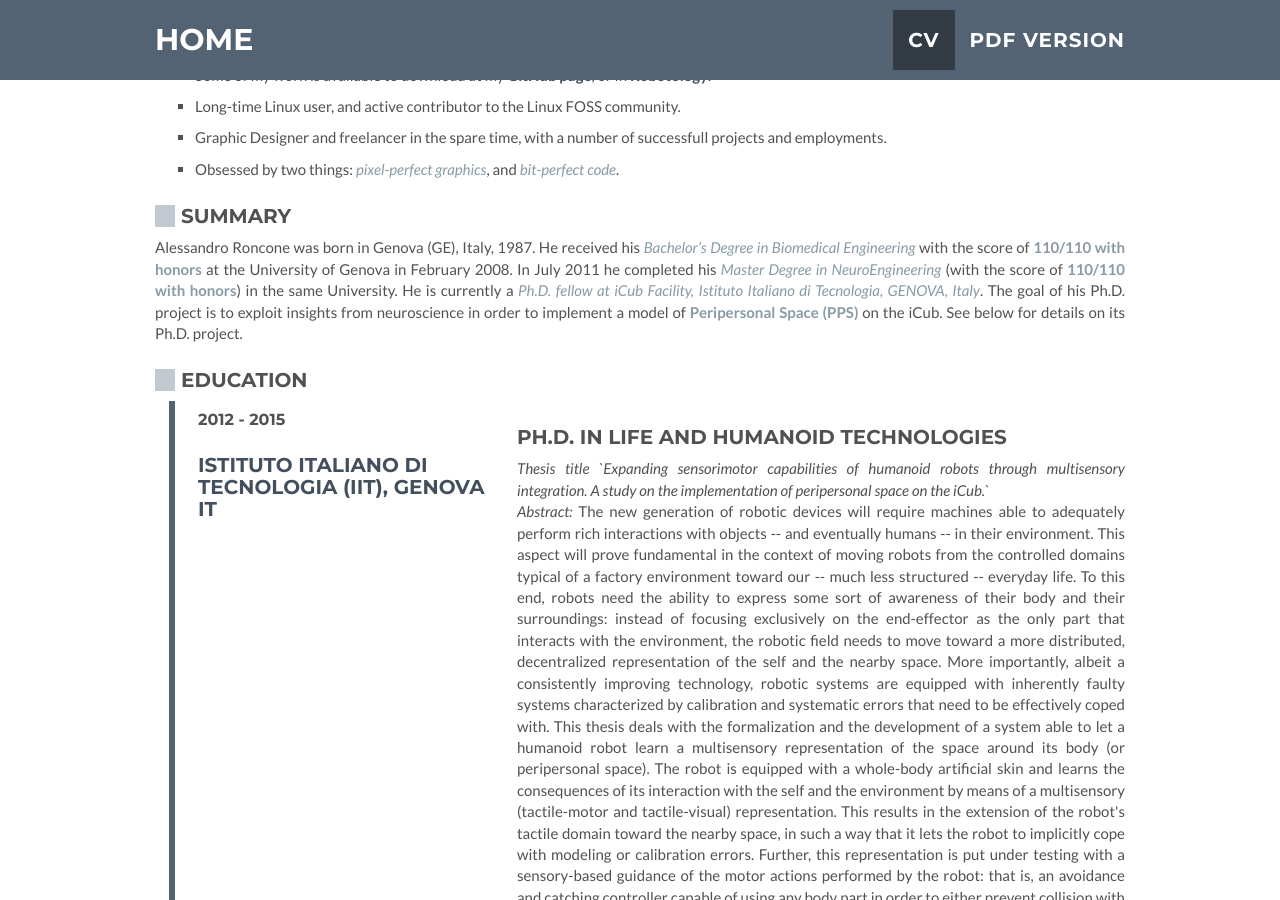
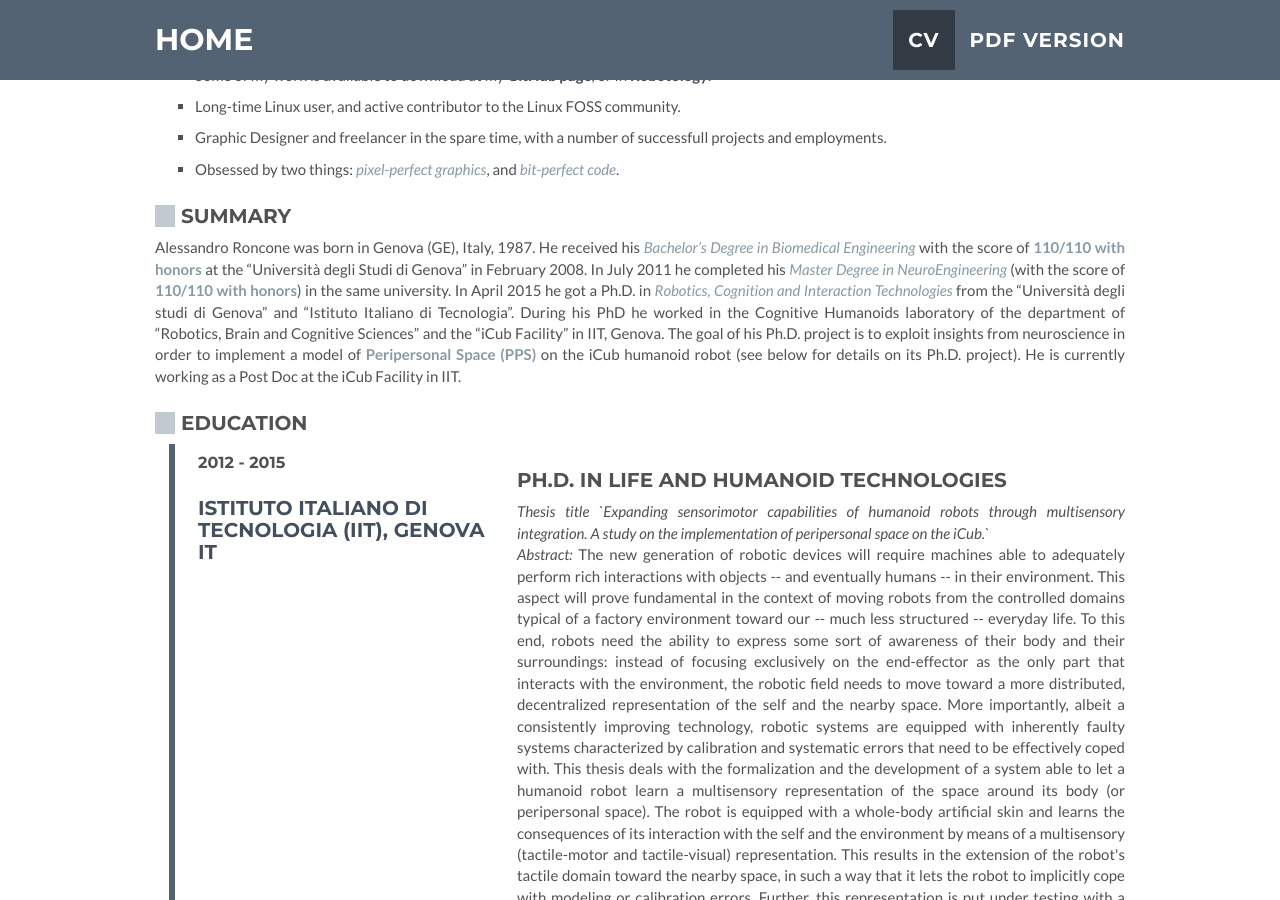
Before and after one commit to alecive/alecive.github.io, a Jekyll site: the page built from _posts/2015-04-30-CV-AlessandroRoncone.md, in a window 1280 px wide and 900 px high, scrolled down 1105 px. Built offline with Jekyll 4.4.1, drawn with Linux system fonts in a browser that asks for light colours; some of the changed text lies outside the part shown.

Commit message:
Updated cv

```diff
--- a/_posts/2015-04-30-CV-AlessandroRoncone.md
+++ b/_posts/2015-04-30-CV-AlessandroRoncone.md
@@ -88,10 +88,16 @@
    description: "ISICT is an acronym, that stands for <i>Institute of Advanced Studies in Information and Communication Technologies</i>. It is a consortium created in May 2003 that supports the courses provided by the University of Genoa in order to integrate them with a teaching that is the result of close collaboration between universities, companies and agencies. The goal is to  prepare young people for integration into the labor market, and as such I attended a number of additional courses ranging from <i>Marketing</i> to <i>Telecommunications</i> to <i>Aerospace Engineering</i>. I've been also selected for a scolarship, after a thorough examination (only three positions were available)."
 
 professional:
+ - name: Post Doc
+   title: Post Doc @ iCub Facility
+   start: 2015
+   end: present
+   location: Istituto Italiano di Tecnologia (IIT), Genova IT
+   location-link: http://www.iit.it
  - name: Ph.D. Fellow
    title: Life and Humanoid Technologies
    start: 2012
-   end: Present
+   end: 2015
    location: Istituto Italiano di Tecnologia (IIT), Genova IT
    location-link: http://www.iit.it
    description: Doctoral course in Robotics, Cognition and Interaction Technologies. See the <i>`Education`</i> section above for details about my Ph.D. thesis.
@@ -183,4 +189,5 @@
 
 ## Summary
 
-Alessandro Roncone was born in Genova (GE), Italy, 1987. He received his _Bachelor's Degree in Biomedical Engineering_ with the score of **110/110 with honors** at the University of Genova in February 2008. In July 2011 he completed his _Master Degree in NeuroEngineering_ (with the score of **110/110 with honors**) in the same University. He is currently a _Ph.D. fellow at iCub Facility, Istituto Italiano di Tecnologia, GENOVA, Italy_. The goal of his Ph.D. project is to exploit insights from neuroscience in order to implement a model of **Peripersonal Space (PPS)** on the iCub. See below for details on its Ph.D. project.
+Alessandro Roncone was born in Genova (GE), Italy, 1987. He received his _Bachelor's Degree in Biomedical Engineering_ with the score of **110/110 with honors** at the "Università degli Studi di Genova" in February 2008. In July 2011 he completed his _Master Degree in NeuroEngineering_ (with the score of **110/110 with honors**) in the same university. In April 2015 he got a Ph.D. in _Robotics, Cognition and Interaction Technologies_ from the "Università degli studi di Genova" and "Istituto Italiano di Tecnologia". During his PhD he worked in the Cognitive Humanoids laboratory of the department of "Robotics, Brain and Cognitive Sciences" and the "iCub Facility" in IIT, Genova. The goal of his Ph.D. project is to exploit insights from neuroscience in order to implement a model of **Peripersonal Space (PPS)** on the iCub humanoid robot (see below for details on its Ph.D. project).
+He is currently working as a Post Doc at the iCub Facility in IIT.
```
